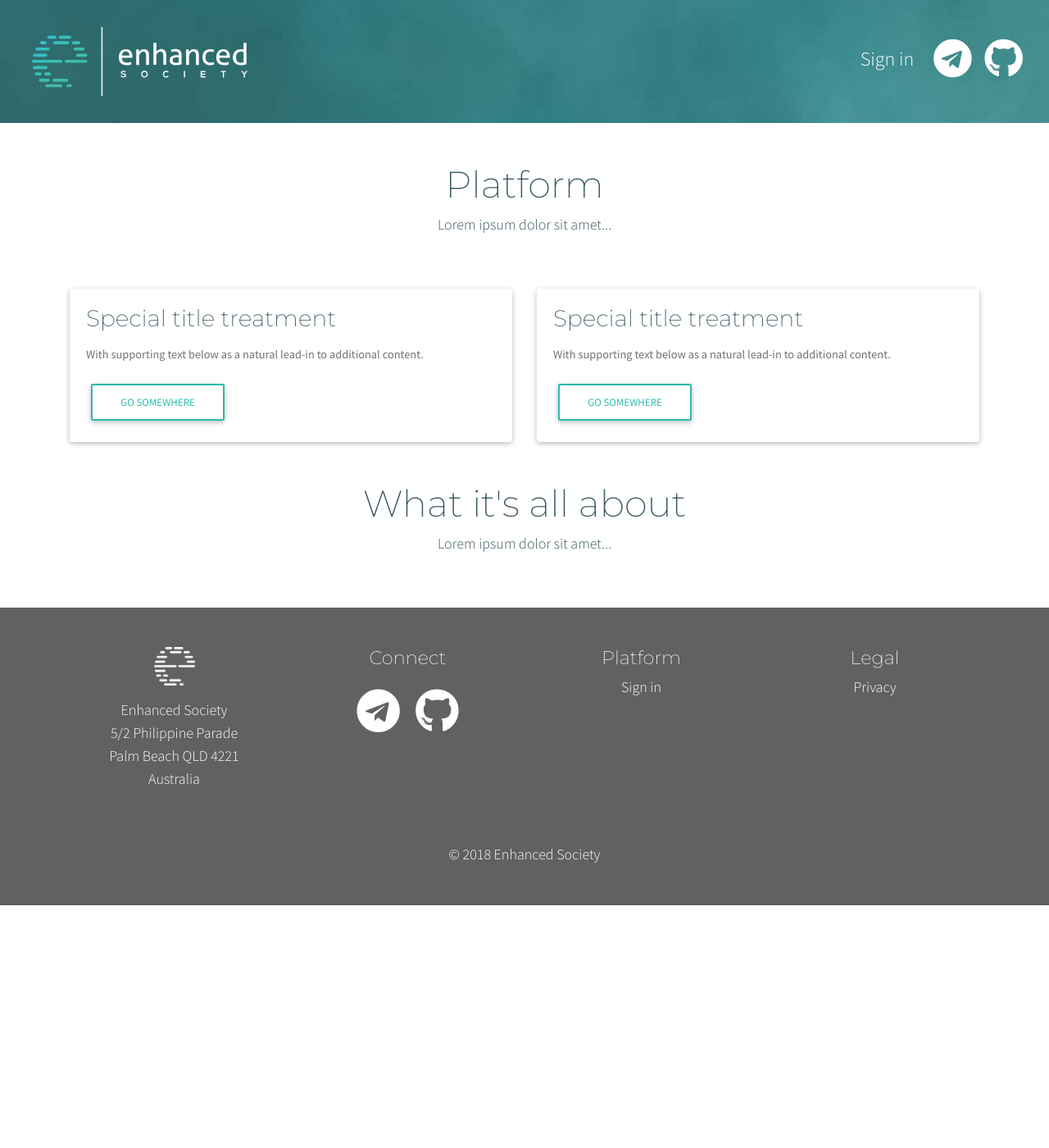
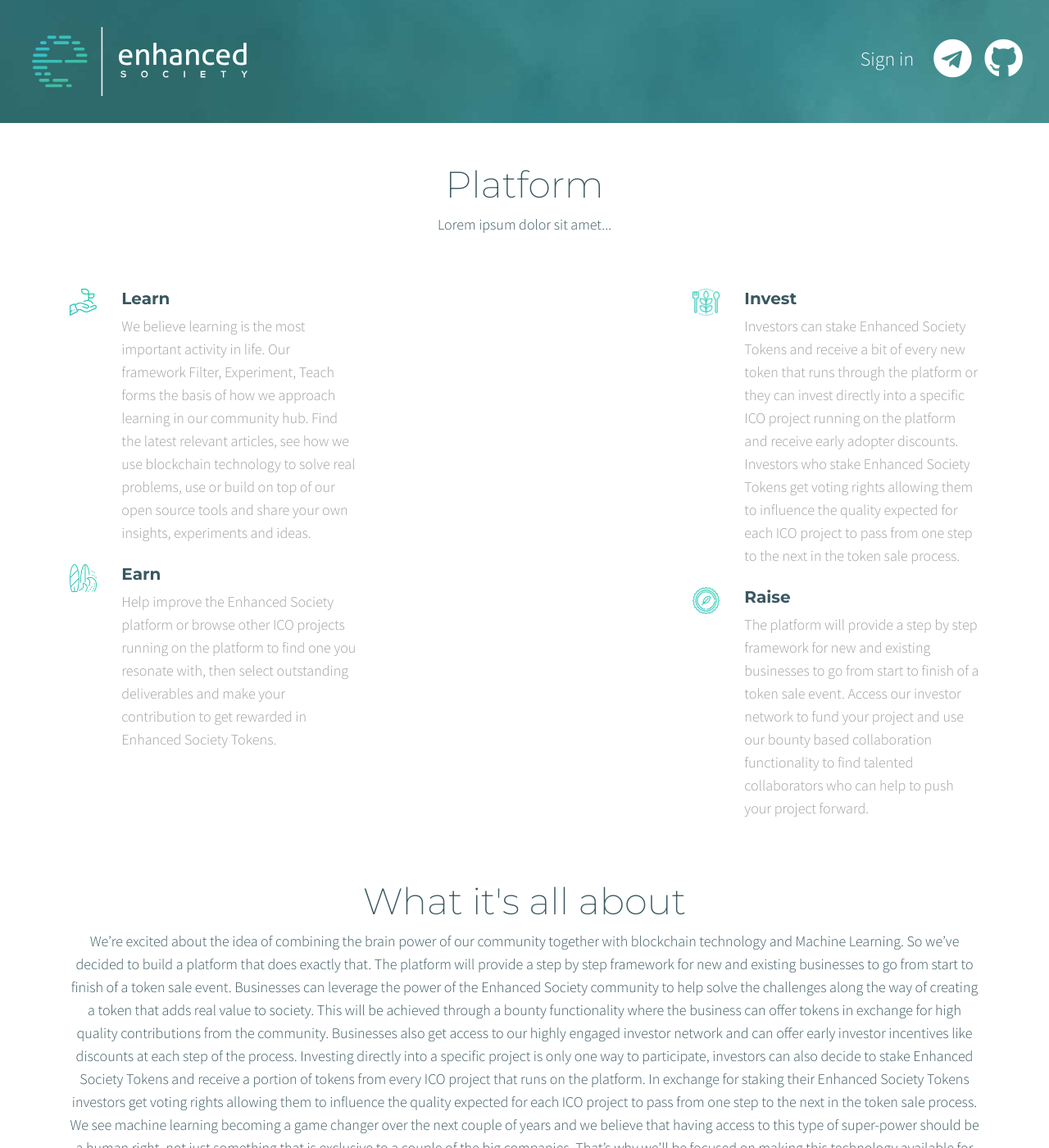
Before and after one commit to enhancedsociety/old-website, a Jekyll site: the page built from platform.html, in a window 1280 px wide and 1400 px high. Shown: the whole window at 82% size. Built offline with Jekyll 4.4.1, drawn with Linux system fonts in a browser that asks for light colours; nearby versions of some CDN libraries; a script that is not in the unit is left out; some of the changed text lies outside the part shown.

Commit message:
Content added

```diff
--- a/platform.html
+++ b/platform.html
@@ -12,38 +12,62 @@ title: Platform - Enhanced Society
 		</div>
 	</div>
 
-<div class="row">
-    <!--Panel-->
-    <div class="col-sm-6">
-        <div class="card">
-            <div class="card-body">
-                <h3 class="card-title">Special title treatment</h3>
-                <p class="card-text">With supporting text below as a natural lead-in to additional content.</p>
-                <a href="#" class="btn btn-outline-default waves-effect">Go somewhere</a>
+<div class="row mt-5">
+	<div class="col-md-4">
+		<div class="row mb-2">
+			<div class="col-2">
+				<img src="/assets/img/icons/growth.png" alt="" class="img-fluid z-depth-0" />
+			</div>
+			<div class="col-10 text-left">
+				<h5 class="font-weight-bold">Learn</h5>
+				<p class="grey-text">We believe learning is the most important activity in life.  Our framework Filter, Experiment, Teach forms the basis of how we approach learning in our community hub. Find the latest relevant articles, see how we use blockchain technology to solve real problems, use or build on top of our open source tools and share your own insights, experiments and ideas.</p>
+			</div>
+		</div>
+		<div class="row mb-2">
+			<div class="col-2">
+				<img src="/assets/img/icons/daily-exercise.png" alt="" class="img-fluid z-depth-0" />
+			</div>
+			<div class="col-10 text-left">
+				<h5 class="font-weight-bold">Earn</h5>
+				<p class="grey-text">Help improve the Enhanced Society platform or browse other ICO projects running on the platform to find one you resonate with, then select outstanding deliverables and make your contribution to get rewarded in Enhanced Society Tokens.</p>
 			</div>
 		</div>
 	</div>
-    <!--/.Panel-->
+	<div class="col-md-4 mb-2 center-on-small-only flex-center">
 
-    <!--Panel-->
-    <div class="col-sm-6">
-        <div class="card">
-            <div class="card-body">
-                <h3 class="card-title">Special title treatment</h3>
-                <p class="card-text">With supporting text below as a natural lead-in to additional content.</p>
-                <a href="#" class="btn btn-outline-default waves-effect">Go somewhere</a>
+	</div>
+	<div class="col-md-4">
+		<div class="row mb-2">
+			<div class="col-2">
+				<img src="/assets/img/icons/custom-diet.png" alt="" class="img-fluid z-depth-0">
+			</div>
+			<div class="col-10 text-left">
+				<h5 class="font-weight-bold">Invest</h5>
+				<p class="grey-text">Investors can stake Enhanced Society Tokens and receive a bit of every new token that runs through the platform or they can invest directly into a specific ICO project running on the platform and receive early adopter discounts.
+Investors who stake Enhanced Society Tokens get voting rights allowing them to influence the quality expected for each ICO project to pass from one step to the next in the token sale process.</p>
+			</div>
+		</div>
+		<div class="row mb-2">
+			<div class="col-2">
+				<img src="/assets/img/icons/maturity.png" alt="" class="img-fluid z-depth-0">
+			</div>
+			<div class="col-10 text-left">
+				<h5 class="font-weight-bold">Raise</h5>
+				<p class="grey-text">The platform will provide a step by step framework for new and existing businesses to go from start to finish of a token sale event. Access our investor network to fund your project and use our bounty based collaboration functionality to find talented collaborators who can help to push your project forward.</p>
 			</div>
 		</div>
 	</div>
-    <!--/.Panel-->
 </div>
 
 	<div class="row my-5">
 		<div class="col text-center">
 			<h1 class="h1-responsive">What it's all about</h1>
-			<p>
-				Lorem ipsum dolor sit amet...
-			</p>
+			<p>We’re excited about the idea of combining the brain power of our community together with blockchain technology and Machine Learning. So we’ve decided to build a platform that does exactly that.
+The platform will provide a step by step framework for new and existing businesses to go from start to finish of a token sale event.
+Businesses can leverage the power of the Enhanced Society community to help solve the challenges along the way of creating a token that adds real value to society. This will be achieved through a bounty functionality where the business can offer tokens in exchange for high quality contributions from the community.
+Businesses also get access to our highly engaged investor network and can offer early investor incentives like discounts at each step of the process. Investing directly into a specific project is only one way to participate, investors can also decide to stake Enhanced Society Tokens and receive a portion of tokens from every ICO project that runs on the platform. In exchange for staking their Enhanced Society Tokens investors get voting rights allowing them to influence the quality expected for each ICO project to pass from one step to the next in the token sale process.
+We see machine learning becoming a game changer over the next couple of years and we believe that having access to this type of super-power should be a human right, not just something that is exclusive to a couple of the big companies. That’s why we’ll be focused on making this technology available for our community. At first as a part of our quality engine and then wherever our community sees fit.
+The ultimate goal of the platform is to empower human creativity and build high quality businesses that add real value to the world. </p>
 		</div>
 	</div>
 
```
Lines whose indentation alone changed are shown as unchanged.
